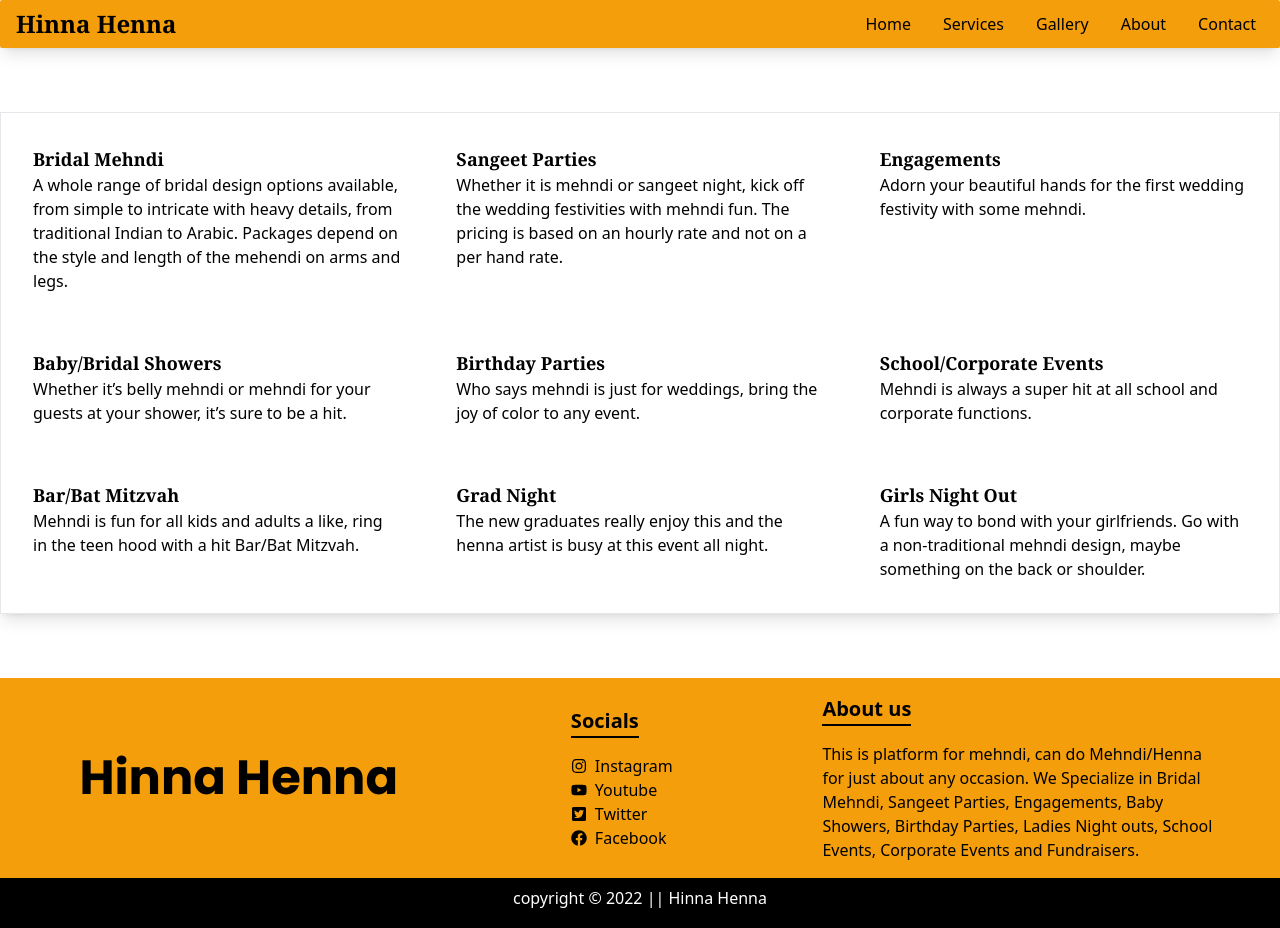
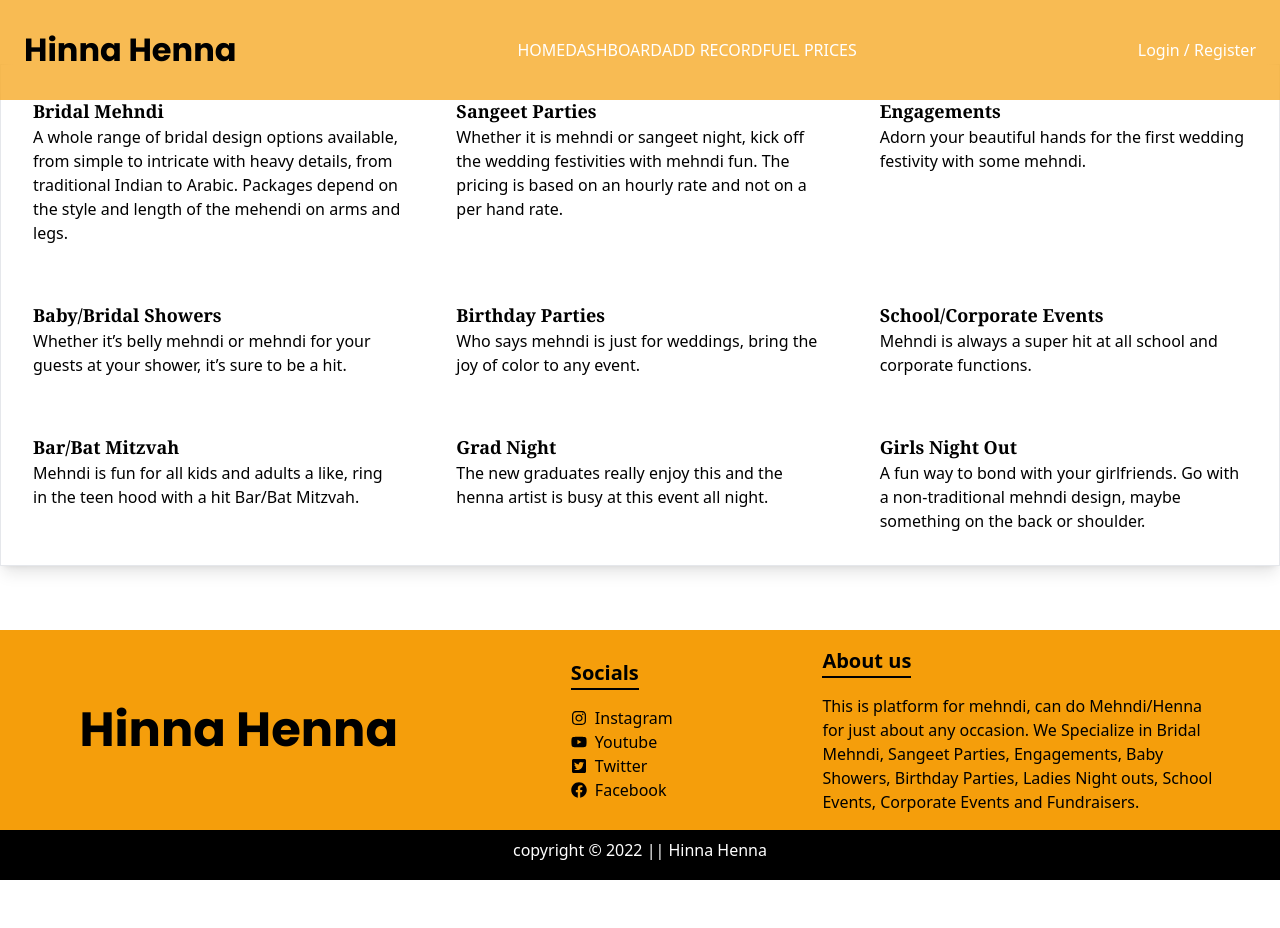
Before and after one commit to MitAbhay/hinna-henna, a Next.js app: page /services in a window 1280 px wide. After the commit the page ends 880 px from the top, so only its background shows below. Built offline with nearby package versions, Linux system fonts and the light colour scheme.

Commit message:
navbar mobiles resolves #26

```diff
--- /dev/null
+++ b/components/Navbar/Navbar.js
@@ -0,0 +1,22 @@
+import React from 'react'
+import Link from 'next/link'
+
+import NavbarDesk from './NavbarDesk/NavbarDesk'
+import NavbarMob from './NavbarMob/NavbarMob'
+import Styles from './Navbar.module.css'
+
+const navbar = (props) => {
+  return (
+    <div className={Styles.navbar}>
+      <div className={Styles.logo}>
+        <Link style={{ color: 'white', textDecoration: 'none' }} href="/">
+          Hinna Henna
+        </Link>
+      </div>
+      <NavbarDesk isAuthenticated={props.isAuthenticated} />
+      <NavbarMob isAuthenticated={props.isAuthenticated} />
+    </div>
+  )
+}
+
+export default navbar
--- /dev/null
+++ b/components/Navbar/Navbar.module.css
@@ -0,0 +1,33 @@
+.navbar {
+  position: fixed;
+  top: 0;
+  left: 0;
+  width: 100%;
+  height: 100px;
+  background-color: rgba(245, 158, 11, 0.7);
+  color: white;
+  display: flex;
+  justify-content: space-between;
+  align-items: center;
+  padding: 0 1.5rem;
+  z-index: 101;
+  backdrop-filter: blur(8px);
+}
+
+.logo {
+  font-size: 2rem;
+  font-family: 'Poppins', sans-serif;
+  font-weight: bold;
+  color: black;
+}
+
+/* Medium devices (tablets, 768px and up) */
+@media (max-width: 768px) {
+  .navbar {
+    height: 60px;
+  }
+
+  .logo {
+    font-size: 1.3rem;
+  }
+}
--- /dev/null
+++ b/components/Navbar/NavbarDesk/NavbarDesk.js
@@ -0,0 +1,84 @@
+import React from 'react'
+import Link from 'next/link'
+
+import Styles from './NavbarDesk.module.css'
+import { FaUserAlt, FaQuestion } from 'react-icons/fa'
+
+const navbarDesk = (props) => {
+  let links = (
+    <React.Fragment>
+      <Link
+        className={({ isActive }) =>
+          isActive ? [Styles.active, Styles.link].join(' ') : Styles.link
+        }
+        href="/account"
+      >
+        <FaUserAlt />
+      </Link>
+      <Link
+        className={({ isActive }) =>
+          isActive ? [Styles.active, Styles.link].join(' ') : Styles.link
+        }
+        href="/help"
+      >
+        <FaQuestion />
+      </Link>
+    </React.Fragment>
+  )
+
+  if (!props.isAuthenticated) {
+    links = (
+      <Link
+        className={({ isActive }) =>
+          isActive ? [Styles.active, Styles.link].join(' ') : Styles.link
+        }
+        href="/auth"
+      >
+        Login / Register
+      </Link>
+    )
+  }
+
+  return (
+    <React.Fragment>
+      <div className={Styles.links}>
+        <Link
+          className={({ isActive }) =>
+            isActive ? [Styles.active, Styles.link].join(' ') : Styles.link
+          }
+          href="/"
+        >
+          HOME
+        </Link>
+        <Link
+          className={({ isActive }) =>
+            isActive ? [Styles.active, Styles.link].join(' ') : Styles.link
+          }
+          href="/dashboard"
+        >
+          DASHBOARD
+        </Link>
+        <Link
+          className={({ isActive }) =>
+            isActive ? [Styles.active, Styles.link].join(' ') : Styles.link
+          }
+          href="/add-record"
+        >
+          ADD RECORD
+        </Link>
+        <Link
+          className={({ isActive }) =>
+            isActive ? [Styles.active, Styles.link].join(' ') : Styles.link
+          }
+          href="/fuel-prices"
+        >
+          FUEL PRICES
+        </Link>
+      </div>
+
+      <div className={Styles.links}>{links}</div>
+    </React.Fragment>
+  )
+}
+
+export default navbarDesk
--- /dev/null
+++ b/components/Navbar/NavbarDesk/NavbarDesk.module.css
@@ -0,0 +1,30 @@
+.links {
+  display: flex;
+  justify-content: space-between;
+  height: 100%;
+  align-items: center;
+}
+
+.link {
+  margin: 0 12px;
+  cursor: pointer;
+  transition: all 0.2s ease-in;
+  text-decoration: none;
+  color: white;
+  height: 100%;
+  display: flex;
+  align-items: center;
+}
+
+.link:hover,
+.link:active,
+.active {
+  color: #75c9b7;
+  border-bottom: 4px solid #75c9b7;
+}
+
+@media (max-width: 768px) {
+  .links{
+    display: none;
+  }
+}
--- /dev/null
+++ b/components/Navbar/NavbarMob/NavbarMob.js
@@ -0,0 +1,105 @@
+import React, { useState } from 'react'
+import Link from 'next/link'
+import { useRouter } from 'next/router'
+
+import Styles from './NavbarMob.module.css'
+import { FaUserAlt, FaQuestion } from 'react-icons/fa'
+import { MdMenu, MdOutlineClose } from 'react-icons/md'
+
+const NavbarMob = (props) => {
+  const [drawerState, setdrawerState] = useState(Styles.close)
+
+  const openDrawerHandler = () => {
+    setdrawerState(Styles.open)
+  }
+
+  const closeDrawerHandler = () => {
+    setdrawerState(Styles.close)
+  }
+
+  const router = useRouter()
+
+  return (
+    <div className={Styles.container}>
+      <div className={Styles.hamburger}>
+        <MdMenu style={{color:"black"}} onClick={openDrawerHandler} />
+      </div>
+      <div
+        onClick={closeDrawerHandler}
+        className={[Styles.NavModal, drawerState].join(' ')}
+      >
+        <div className={Styles.logoSec}>
+          <div className={Styles.logo}>
+            <Link style={{ color: 'white', textDecoration: 'none' }} href="/">
+              Hinna Henna
+            </Link>
+          </div>
+          <MdOutlineClose style={{color:"black"}} onClick={closeDrawerHandler} />
+        </div>
+
+        {/* Icons */}
+        <div className={Styles.links}></div>
+
+        <div className={Styles.linksVert}>
+          <Link href="/">
+            <a
+              className={
+                router.pathname === '/'
+                  ? [Styles.active, Styles.link].join(' ')
+                  : Styles.link
+              }
+            >
+              HOME
+            </a>
+          </Link>
+          <Link href="/services">
+            <a
+              className={
+                router.pathname === '/services'
+                  ? [Styles.active, Styles.link].join(' ')
+                  : Styles.link
+              }
+            >
+              SERVICES
+            </a>
+          </Link>
+          <Link href="/gallery">
+            <a
+              className={
+                router.pathname === '/gallery'
+                  ? [Styles.active, Styles.link].join(' ')
+                  : Styles.link
+              }
+            >
+              GALLERY
+            </a>
+          </Link>
+          <Link href="/about">
+            <a
+              className={
+                router.pathname === '/about'
+                  ? [Styles.active, Styles.link].join(' ')
+                  : Styles.link
+              }
+            >
+              ABOUT
+            </a>
+          </Link>
+          <Link href="/contact">
+            <a
+              className={
+                router.pathname === '/contact'
+                  ? [Styles.active, Styles.link].join(' ')
+                  : Styles.link
+              }
+            >
+              CONTACT
+            </a>
+          </Link>
+        </div>
+      </div>
+    </div>
+  )
+}
+
+export default NavbarMob
--- /dev/null
+++ b/components/Navbar/NavbarMob/NavbarMob.module.css
@@ -0,0 +1,102 @@
+.container {
+  display: none;
+}
+
+.hamburger {
+  display: none;
+  cursor: pointer;
+}
+
+.NavModal {
+  display: none;
+  z-index: 110;
+  position: fixed;
+  height: 100vh;
+  width: 100vw;
+  background-color: #f59e0b;
+  left: 0;
+  top: 0;
+  transition: all 0.5s ease-out;
+  padding: 1.5rem 3rem;
+  display: grid;
+  grid-template-rows: 10% 10% 80%;
+}
+
+.open {
+  transform: translateX(0);
+}
+
+.close {
+  transform: translateX(100%);
+}
+
+.logo {
+  font-size: 1.5rem;
+  font-family: 'Poppins', sans-serif;
+  font-weight: bold;
+  color: black;
+}
+
+.logoSec {
+  display: flex;
+  justify-content: space-between;
+  align-items: center;
+}
+
+.links {
+  display: flex;
+  justify-content: space-evenly;
+  height: 100%;
+  align-items: center;
+  padding: 1rem 1rem;
+  margin-top: 6rem;
+}
+
+.linksVert {
+  display: flex;
+  flex-direction: column;
+  justify-content: space-around;
+  height: 80%;
+  align-items: center;
+  padding: 1rem;
+}
+
+.link {
+  margin: 16px 12px;
+  cursor: pointer;
+  transition: all 0.2s ease-in;
+  text-decoration: none;
+  color: white;
+  height: 100%;
+  justify-self: center;
+  text-align: center;
+  width: 60%;
+  align-items: center;
+}
+
+.link:hover,
+.link:active,
+.active {
+  color: black;
+  border-bottom: 4px solid black;
+}
+
+@media (max-width: 500px) {
+  .linksVert {
+    display: flex;
+    flex-direction: column;
+    justify-content: space-around;
+    align-items: center;
+    padding: 1rem;
+  }
+}
+
+@media (max-width: 768px) {
+  .hamburger {
+    display: block;
+  }
+
+  .container {
+    display: block;
+  }
+}
--- a/pages/_app.tsx
+++ b/pages/_app.tsx
@@ -4,6 +4,7 @@ import '../styles/custom-styles.css'
 import type { AppProps } from 'next/app'
 import Header from '../components/Header'
 import Footer from '../components/Footer/Footer'
+import Navbar from '../components/Navbar/Navbar';
 
 function MyApp({ Component, pageProps }: AppProps) {
   return (
@@ -31,7 +32,7 @@ function MyApp({ Component, pageProps }: AppProps) {
         />
         <meta property="og:type" content="website" />
       </Head>
-      <Header />
+      <Navbar />
       <Component {...pageProps} />
       <Footer />
     </div>
```
